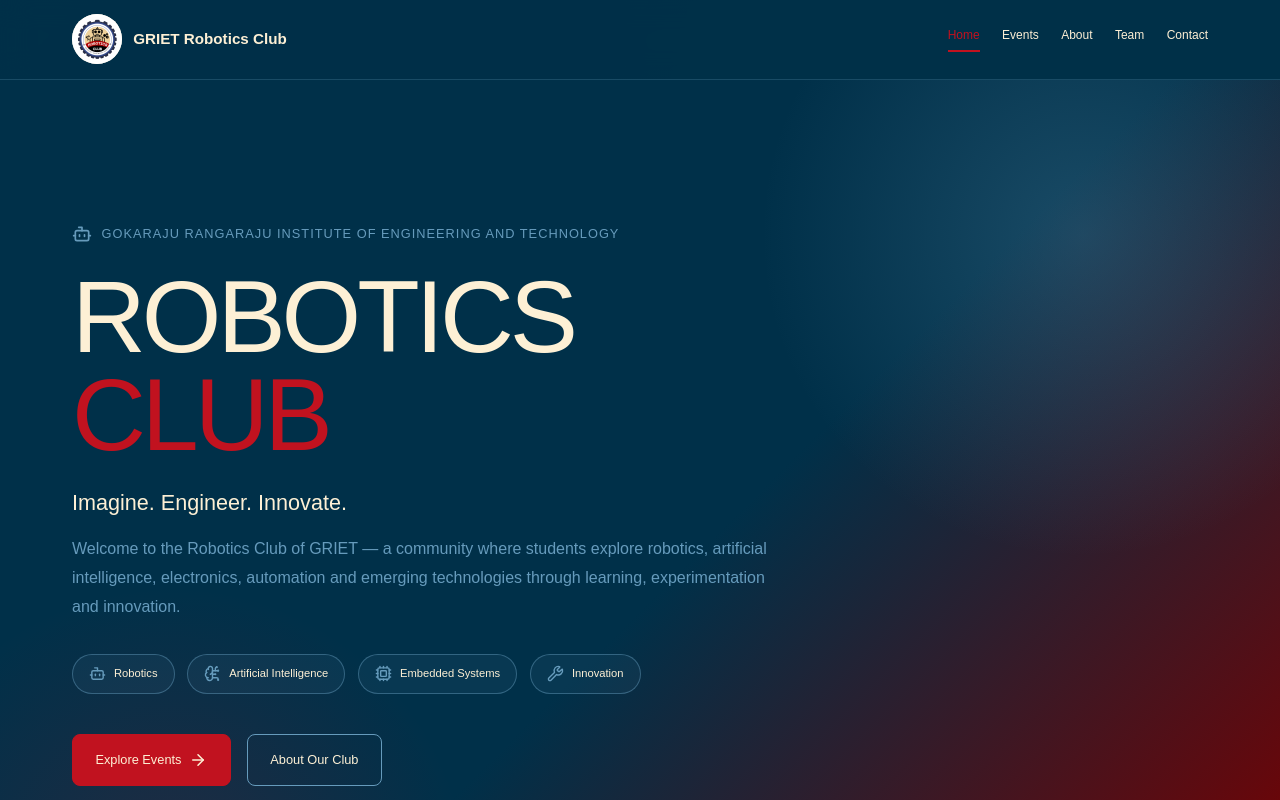
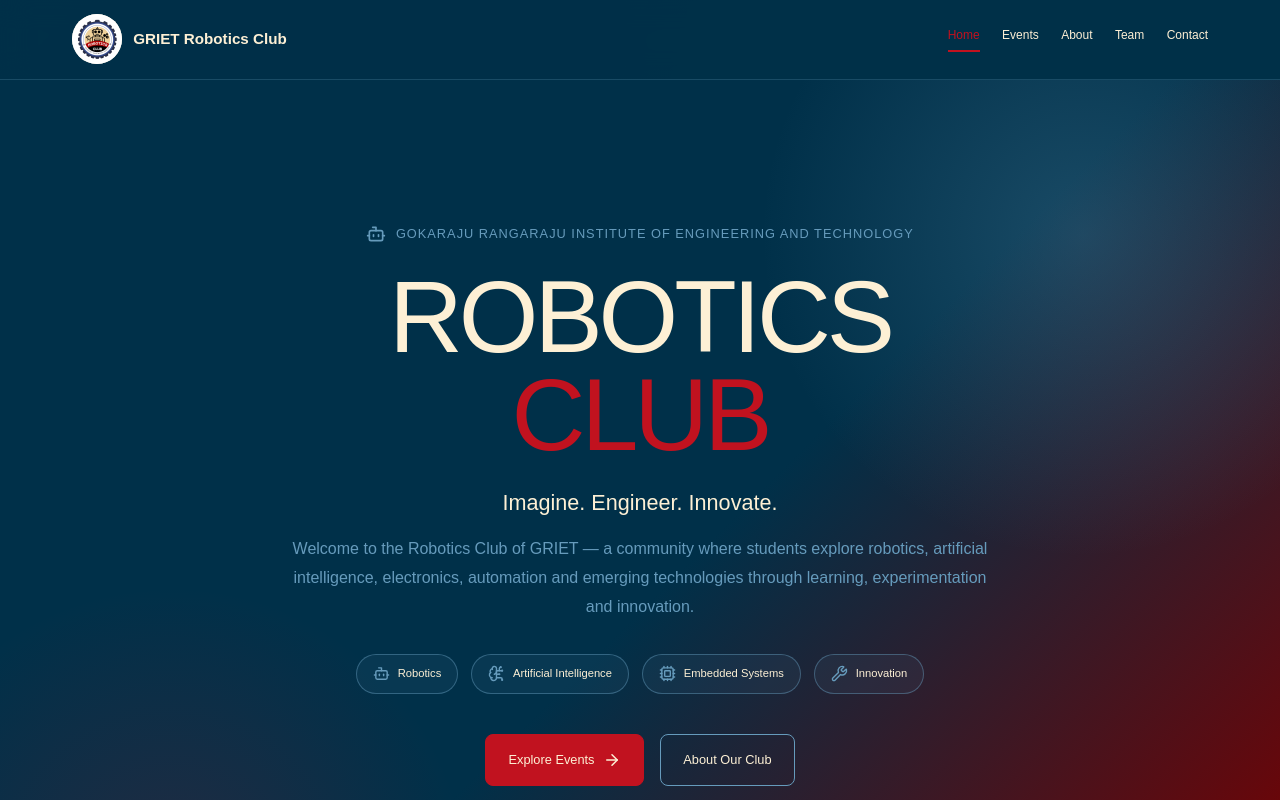
Before and after one commit to siddhuseelam/griet_robotics, a React (Vite) app: page / in a window 1280 px wide. Shown: the top 800 px of the page. Built offline with nearby package versions, Linux system fonts and the light colour scheme; a web font is replaced by a local one.

Commit message:
feat: create Hero component for homepage with club introduction and navigation

```diff
--- a/src/components/Hero.jsx
+++ b/src/components/Hero.jsx
@@ -74,7 +74,11 @@
             position: 'relative',
             zIndex: 1,
             paddingTop: '4rem',
-            paddingBottom: '4rem'
+            paddingBottom: '4rem',
+            display: 'flex',
+            flexDirection: 'column',
+            alignItems: 'center',
+            textAlign: 'center'
           }}
         >
 
@@ -136,7 +140,7 @@
               fontSize: '1.35rem',
               maxWidth: '750px',
               lineHeight: 1.5,
-              marginBottom: '1rem',
+              margin: '0 auto 1rem',
               color: '#FDF0D5'
             }}
           >
@@ -151,7 +155,7 @@
               fontSize: '1rem',
               maxWidth: '700px',
               lineHeight: 1.8,
-              marginBottom: '2rem',
+              margin: '0 auto 2rem',
               color: '#669BBC'
             }}
           >
@@ -169,6 +173,7 @@
               display: 'flex',
               flexWrap: 'wrap',
               gap: '0.8rem',
+              justifyContent: 'center',
               marginBottom: '2.5rem'
             }}
           >
@@ -202,7 +207,8 @@
             style={{
               display: 'flex',
               gap: '1rem',
-              flexWrap: 'wrap'
+              flexWrap: 'wrap',
+              justifyContent: 'center'
             }}
           >
 
```
